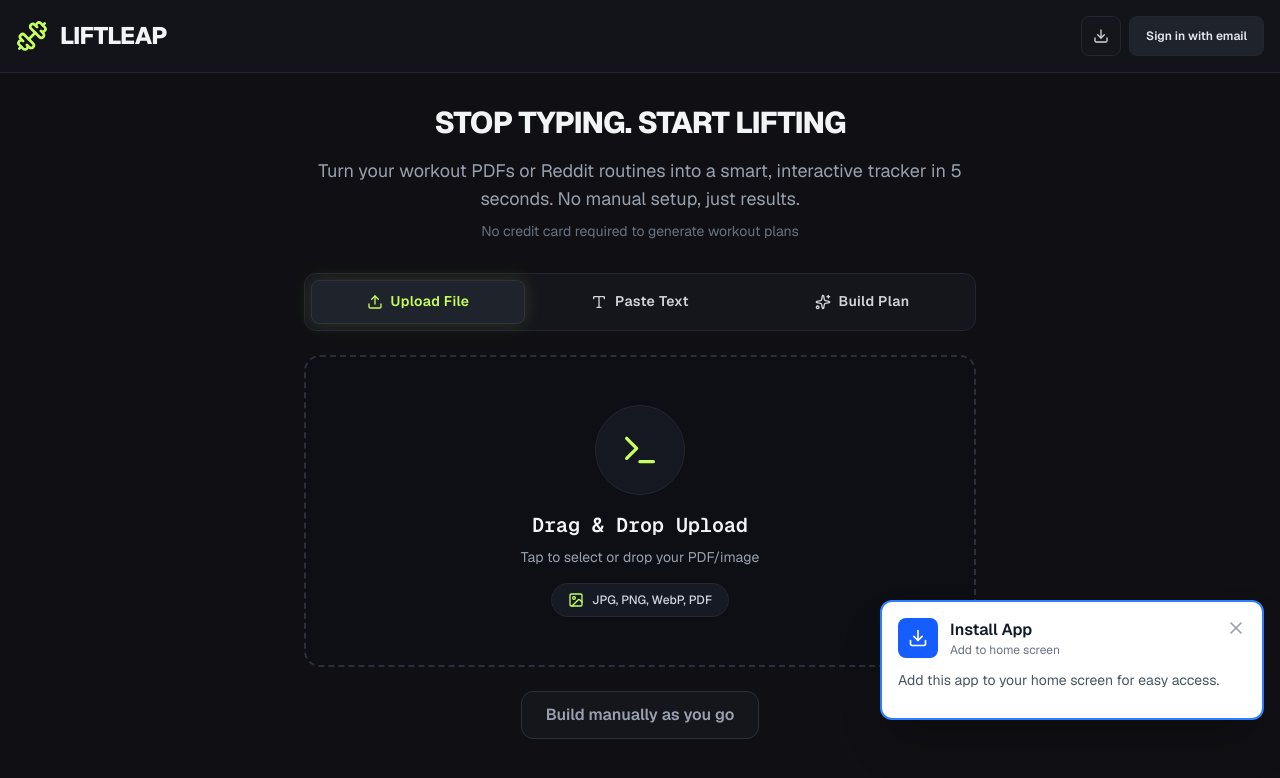
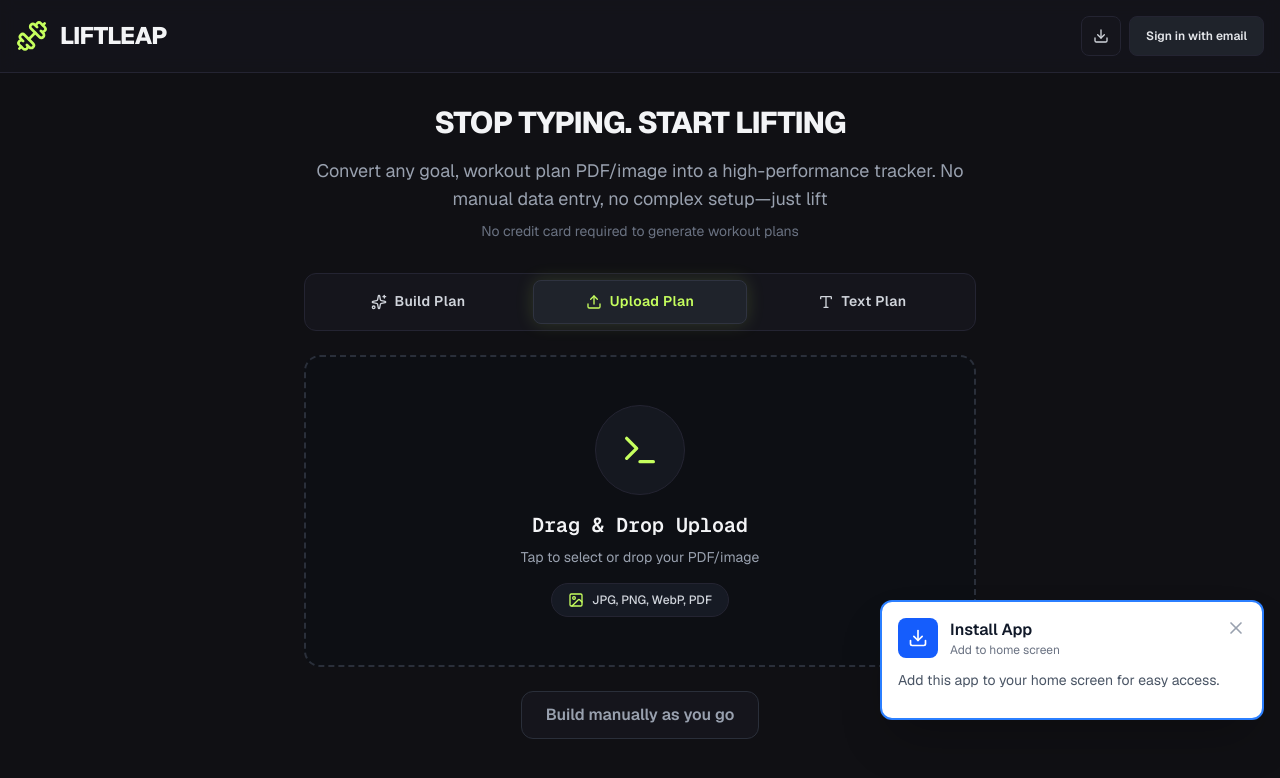
Before and after one commit to AadiD123/pdf-to-workout, a Next.js app: page / in a window 1280 px wide. Shown: the top 778 px of the page. Built offline with nearby package versions, Linux system fonts and the light colour scheme; no server answers.

Commit message:
updated logo and auth gates on the upload zone

```diff
--- a/app/layout.tsx
+++ b/app/layout.tsx
@@ -18,6 +18,10 @@ export const metadata: Metadata = {
   description:
     "Transform your workout plans into interactive trackers with AI. Upload your workout images and track your progress with ease.",
   manifest: "/manifest.json",
+  icons: {
+    icon: "/logo.png",
+    apple: "/logo.png",
+  },
   appleWebApp: {
     capable: true,
     statusBarStyle: "default",
--- a/app/page.tsx
+++ b/app/page.tsx
@@ -500,9 +500,9 @@ export default function Home() {
                     Stop Typing. Start Lifting
                   </h2>
                   <p className="text-lg text-gray-400">
-                    Turn your workout PDFs or Reddit routines into a smart,
-                    interactive tracker in 5 seconds. No manual setup, just
-                    results.
+                    Convert any goal, workout plan PDF/image into a
+                    high-performance tracker. No manual data entry, no complex
+                    setup—just lift
                   </p>
                   <p className="mt-2 text-sm text-gray-500">
                     No credit card required to generate workout plans
@@ -511,6 +511,7 @@ export default function Home() {
                 <UploadZone
                   onUpload={handleUpload}
                   onTextSubmit={handleTextSubmit}
+                  onRequireAuth={ensureAuthenticated}
                   onGeneratePlan={async (promptText, daysPerWeek) => {
                     if (!(await ensureAuthenticated())) {
                       return;
--- a/components/UploadZone.tsx
+++ b/components/UploadZone.tsx
@@ -16,6 +16,7 @@ interface UploadZoneProps {
   onUpload: (file: File) => void;
   onTextSubmit: (text: string) => void;
   onGeneratePlan: (prompt: string, daysPerWeek: number) => void;
+  onRequireAuth: () => Promise<boolean>;
   isLoading: boolean;
   error?: string;
 }
@@ -24,6 +25,7 @@ export default function UploadZone({
   onUpload,
   onTextSubmit,
   onGeneratePlan,
+  onRequireAuth,
   isLoading,
   error,
 }: UploadZoneProps) {
@@ -39,8 +41,14 @@ export default function UploadZone({
   const maxGoalChars = 200;
   const fileInputRef = useRef<HTMLInputElement>(null);
 
-  const handleDragOver = (e: DragEvent<HTMLDivElement>) => {
+  const ensureAuth = async () => {
+    if (!onRequireAuth) return true;
+    return await onRequireAuth();
+  };
+
+  const handleDragOver = async (e: DragEvent<HTMLDivElement>) => {
     e.preventDefault();
+    if (!(await ensureAuth())) return;
     setIsDragging(true);
   };
 
@@ -49,9 +57,10 @@ export default function UploadZone({
     setIsDragging(false);
   };
 
-  const handleDrop = (e: DragEvent<HTMLDivElement>) => {
+  const handleDrop = async (e: DragEvent<HTMLDivElement>) => {
     e.preventDefault();
     setIsDragging(false);
+    if (!(await ensureAuth())) return;
 
     const files = e.dataTransfer.files;
     if (files.length > 0) {
@@ -59,7 +68,8 @@ export default function UploadZone({
     }
   };
 
-  const handleFileInput = (e: ChangeEvent<HTMLInputElement>) => {
+  const handleFileInput = async (e: ChangeEvent<HTMLInputElement>) => {
+    if (!(await ensureAuth())) return;
     const files = e.target.files;
     if (files && files.length > 0) {
       handleFile(files[0]);
@@ -97,8 +107,9 @@ export default function UploadZone({
     onUpload(file);
   };
 
-  const handleClick = () => {
+  const handleClick = async () => {
     if (!isLoading && inputMode === "file") {
+      if (!(await ensureAuth())) return;
       fileInputRef.current?.click();
     }
   };
@@ -133,6 +144,21 @@ export default function UploadZone({
       <div className="grid grid-cols-1 sm:grid-cols-3 gap-2 mb-6 bg-[#15151c] border border-[#242432] p-1.5 rounded-xl">
         <button
           onClick={() => {
+            setInputMode("generate");
+            setPreview(null);
+          }}
+          disabled={isLoading}
+          className={`w-full min-h-[44px] py-2.5 px-3 rounded-lg font-semibold transition-all flex items-center justify-center gap-2 tracking-wide text-xs sm:text-sm leading-tight ${
+            inputMode === "generate"
+              ? "bg-[#1f232b] text-[#c6ff5e] border border-[#2f3340] shadow-[0_0_18px_rgba(198,255,94,0.15)]"
+              : "text-gray-300 hover:bg-[#1a1d24]"
+          } ${isLoading ? "opacity-50 cursor-not-allowed" : ""}`}
+        >
+          <Sparkles className="w-4 h-4" />
+          <span className="text-center">Build Plan</span>
+        </button>
+        <button
+          onClick={() => {
             setInputMode("file");
             setPreview(null);
           }}
@@ -144,7 +170,7 @@ export default function UploadZone({
           } ${isLoading ? "opacity-50 cursor-not-allowed" : ""}`}
         >
           <Upload className="w-4 h-4" />
-          <span className="text-center">Upload File</span>
+          <span className="text-center">Upload Plan</span>
         </button>
         <button
           onClick={() => {
@@ -159,22 +185,7 @@ export default function UploadZone({
           } ${isLoading ? "opacity-50 cursor-not-allowed" : ""}`}
         >
           <Type className="w-4 h-4" />
-          <span className="text-center">Paste Text</span>
-        </button>
-        <button
-          onClick={() => {
-            setInputMode("generate");
-            setPreview(null);
-          }}
-          disabled={isLoading}
-          className={`w-full min-h-[44px] py-2.5 px-3 rounded-lg font-semibold transition-all flex items-center justify-center gap-2 tracking-wide text-xs sm:text-sm leading-tight ${
-            inputMode === "generate"
-              ? "bg-[#1f232b] text-[#c6ff5e] border border-[#2f3340] shadow-[0_0_18px_rgba(198,255,94,0.15)]"
-              : "text-gray-300 hover:bg-[#1a1d24]"
-          } ${isLoading ? "opacity-50 cursor-not-allowed" : ""}`}
-        >
-          <Sparkles className="w-4 h-4" />
-          <span className="text-center">Build Plan</span>
+          <span className="text-center">Text Plan</span>
         </button>
       </div>
 
@@ -276,11 +287,14 @@ export default function UploadZone({
           ) : (
             <>
               <label className="block text-gray-200 font-semibold mb-3">
-                Paste your LLM generated plan here :)
+                Paste your workout plan
               </label>
               <textarea
                 value={textInput}
                 onChange={(e) => setTextInput(e.target.value)}
+                onFocus={async () => {
+                  await ensureAuth();
+                }}
                 placeholder="Example:&#10;&#10;Day 1: Push&#10;Bench Press - 4x8-12 @ 185lbs, Rest: 90 sec&#10;Overhead Press - 3x10 @ 95lbs&#10;&#10;Day 2: Pull&#10;Deadlift - 4x6 @ 225lbs&#10;Pull-ups - 3x8-10&#10;&#10;Day 3: Rest"
                 className="w-full h-64 p-4 border border-[#2a2f3a] rounded-xl bg-[#0f1218] text-gray-100 resize-none focus:ring-2 focus:ring-[#c6ff5e] focus:border-transparent transition-all"
                 disabled={isLoading}
@@ -319,6 +333,9 @@ export default function UploadZone({
               <textarea
                 value={goalInput}
                 onChange={(e) => setGoalInput(e.target.value)}
+                onFocus={async () => {
+                  await ensureAuth();
+                }}
                 placeholder="Example: I want to gain muscle, 45 minutes per session, prefer compound lifts."
                 className="w-full h-40 p-4 border border-[#2a2f3a] rounded-xl bg-[#0f1218] text-gray-100 resize-none focus:ring-2 focus:ring-[#c6ff5e] focus:border-transparent transition-all"
                 maxLength={maxGoalChars}
@@ -339,6 +356,9 @@ export default function UploadZone({
                   min={1}
                   max={7}
                   value={daysPerWeek}
+                  onFocus={async () => {
+                    await ensureAuth();
+                  }}
                   onChange={(e) => {
                     const value = e.target.value;
                     if (value === "") {
```
Also changed, not shown: public/icon.svg (deleted), public/manifest.json.
